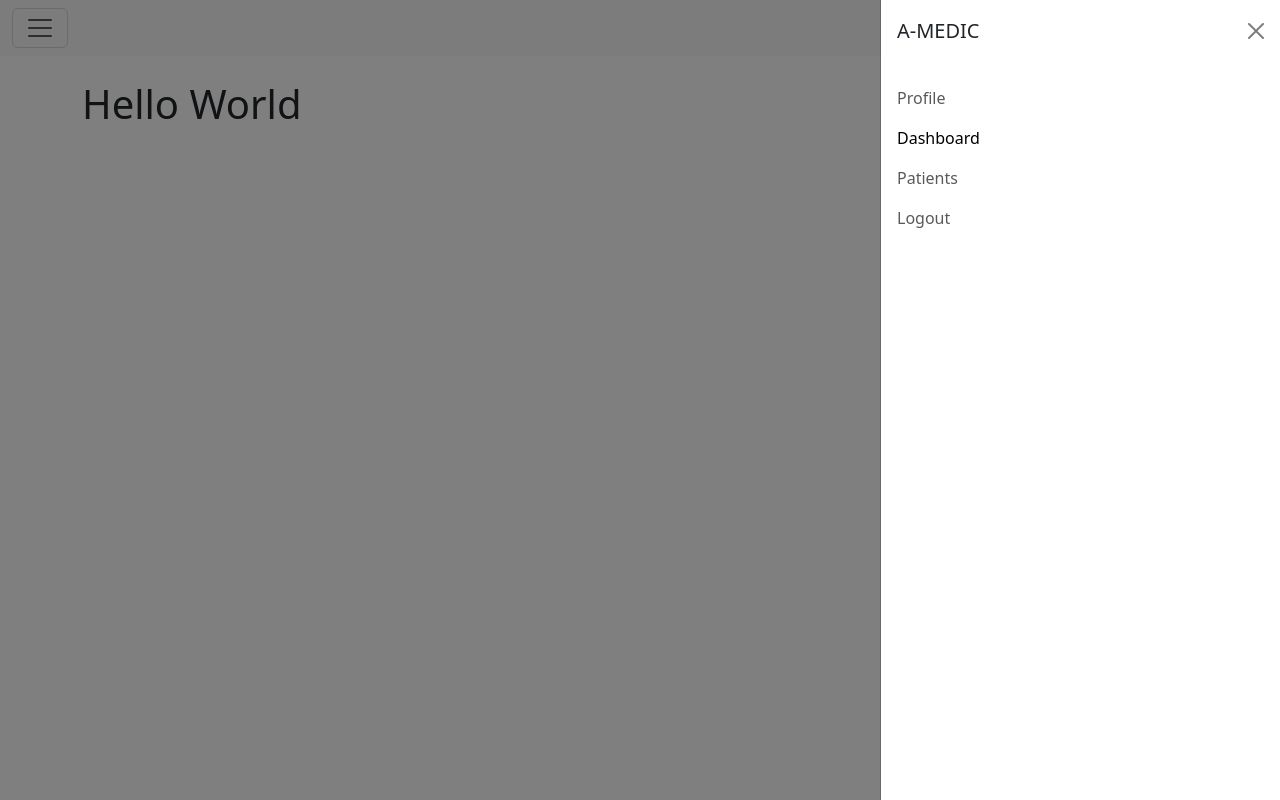
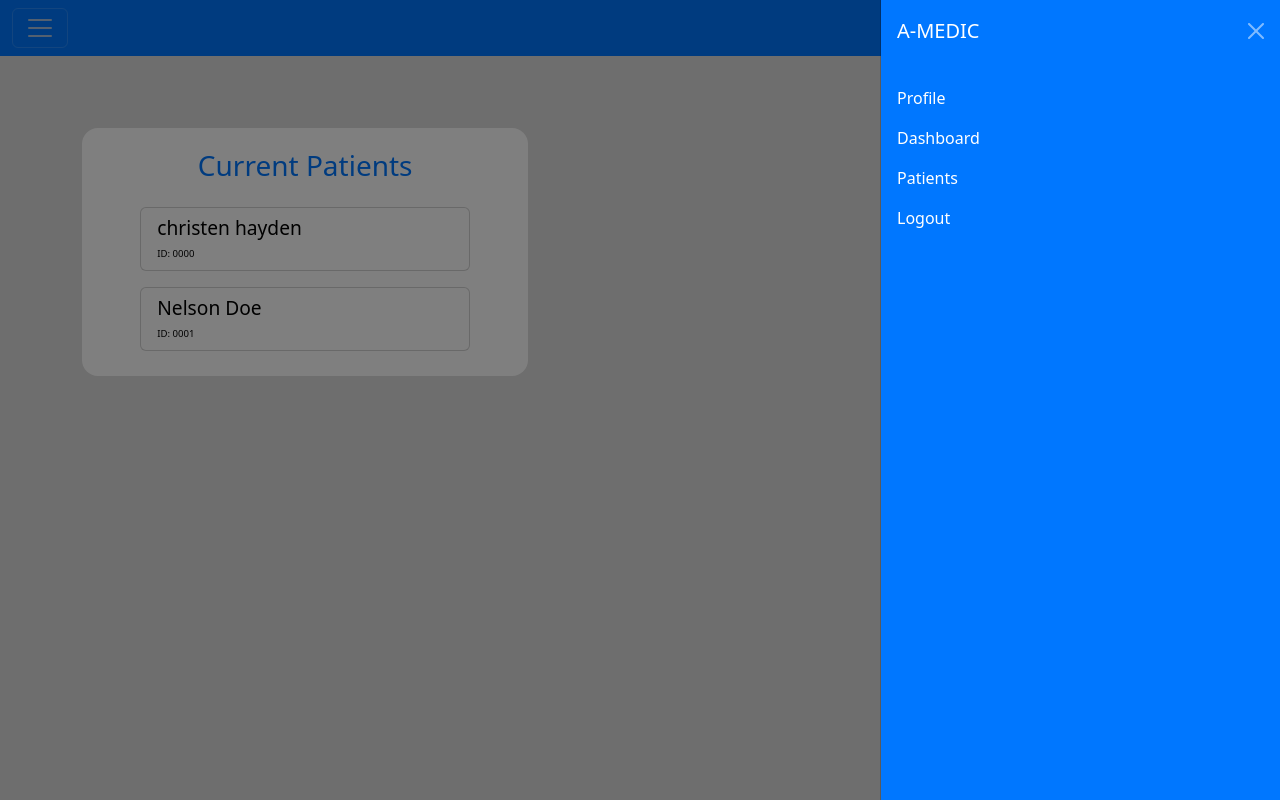
Before and after one commit to RAYD2/FinalYearProject, a Django app: page /dashboard/1/ in a window 1280 px wide, after a click that opens the changed part. Run offline with Django 4.2, Linux system fonts and the light colour scheme; a user stored in the database is signed in; data comes from the database, SQL or seed files in the repository.

Commit message:
patient list, create, assigned patients

```diff
--- a/api_fyp/apiapp/models.py
+++ b/api_fyp/apiapp/models.py
@@ -18,6 +18,12 @@
             'username': self.username,
             'email': self.email,
         }
+# making a profile for each user
+class UserProfile(models.Model):
+    user = models.OneToOneField(User, on_delete= models.CASCADE)
+
+    def __str__(self):
+        return self.user.username
 #  model for the patient data
 class Patient(models.Model):
 
@@ -63,16 +69,11 @@
     ETIV = models.IntegerField(validators=[MinValueValidator(0), MaxValueValidator(30)],null=True, blank=False)
     NWBV = models.IntegerField(validators=[MinValueValidator(0), MaxValueValidator(100)],null=True, blank=False)
     ASF = models.IntegerField(validators=[MinValueValidator(0), MaxValueValidator(100)],null=True, blank=False)
-    Doctor = models.ForeignKey(User, on_delete=models.CASCADE, null=True, blank = True)
+    assigned_to = models.ForeignKey(UserProfile, on_delete=models.CASCADE, related_name= 'assigned_to',null=True, blank=True)
+
     def __str__(self):
         return self.SUBJECT_ID
-# making a profile for each user
-class UserProfile(models.Model):
-    user = models.OneToOneField(User, on_delete= models.CASCADE)
-    treating = models.ForeignKey(Patient, on_delete=models.CASCADE, related_name= 'assigned_to',null=True, blank=True)
 
-    def __str__(self):
-        return self.user.username
 
 # making a profile for each patient
 
--- a/api_fyp/apiapp/templates/Nav.html
+++ b/api_fyp/apiapp/templates/Nav.html
@@ -1,27 +1,27 @@
-<nav class="navbar bg-body-tertiary ">
+<nav class="navbar"  style = "background-color: #0077ff;" >
     <div class="container-fluid">
-      <button class="navbar-toggler" type="button" data-bs-toggle="offcanvas" data-bs-target="#offcanvasNavbar" aria-controls="offcanvasNavbar"  aria-label="Toggle navigation">
+      <button style="filter:invert(1);"class="navbar-toggler" type="button" data-bs-toggle="offcanvas" data-bs-target="#offcanvasNavbar" aria-controls="offcanvasNavbar"  aria-label="Toggle navigation" >
         <span class="navbar-toggler-icon"></span>
       </button>
-      <a class="navbar-brand" href="#">Welcome {{ user_info.user.first_name }} </a>
+      <a  style="color: white;" class="navbar-brand" href="#">Welcome {{ user_info.user.first_name }} </a>
       <div class="offcanvas offcanvas-end" tabindex="-1" id="offcanvasNavbar" aria-labelledby="offcanvasNavbarLabel">
-        <div class="offcanvas-header">
-          <h5 class="offcanvas-title" id="offcanvasNavbarLabel"> A-MEDIC </h5>
-          <button type="button"  class="btn-close" data-bs-dismiss="offcanvas" aria-label="Close"></button>
+        <div class="offcanvas-header" style = "background-color: #0077ff;">
+          <h5  style="color: white;" class="offcanvas-title" id="offcanvasNavbarLabel"> A-MEDIC </h5>
+          <button style="filter:invert(1);" type="button" class="btn-close" data-bs-dismiss="offcanvas" aria-label="Close"></button>
         </div>
-        <div class="offcanvas-body">
+        <div class="offcanvas-body" style = "background-color: #0077ff;" >
           <ul class="navbar-nav justify-content-end flex-grow-1 pe-3">
             <li class="nav-item">
-                <a class="nav-link" href="{}">Profile</a>
+                <a  style="color: white;" class="nav-link" href="{}">Profile</a>
             </li>
             <li class="nav-item">
-              <a class="nav-link active" aria-current="page" href="{% url 'userprofile' pk=user.pk %}"> Dashboard</a>
+              <a  style=" color: white;"class="nav-link" aria-current="page" href="{% url 'dash_view' pk=user.pk %}"> Dashboard</a>
             </li>
             <li class="nav-item">
-              <a class="nav-link" href="{% url 'patients' %}">Patients</a>
+              <a  style="color: white;"class="nav-link" href="{% url 'patients' pk=user_info.pk %}">Patients</a>
             </li>
             <li class="nav-item">
-                <a class="nav-link"  href="{% url 'logout' %}">Logout</a>
+                <a  style="color: white;" class="nav-link"  href="{% url 'logout' %}">Logout</a>
             </li>
           </ul>
         </div>
--- a/api_fyp/apiapp/templates/Profile.html
+++ b/api_fyp/apiapp/templates/Profile.html
@@ -1,5 +1,5 @@
 {% extends 'base.html' %}
 
 {% block content %}
-    <h1>Hello World</h1>
+    <h1></h1>
 {% endblock%}
--- a/api_fyp/apiapp/templates/base.html
+++ b/api_fyp/apiapp/templates/base.html
@@ -5,7 +5,7 @@
     <meta name="viewport" content="width=device-width, initial-scale=1">
     <link href="https://cdn.jsdelivr.net/npm/bootstrap@5.3.5/dist/css/bootstrap.min.css" rel="stylesheet" integrity="sha384-SgOJa3DmI69IUzQ2PVdRZhwQ+dy64/BUtbMJw1MZ8t5HZApcHrRKUc4W0kG879m7" crossorigin="anonymous">
   </head>
-  <body class = "main_container">
+  <body class = "main_container" style= "background-color: rgba(182, 182, 182, 0.466);">
         {% include 'nav.html' %}
         <br/>
     <div class="container">
--- a/api_fyp/apiapp/templates/dashboard.html
+++ b/api_fyp/apiapp/templates/dashboard.html
@@ -1,5 +1,24 @@
 {% extends 'base.html' %}
 
 {% block content %}
-    <h1>Hello World</h1>
-{% endblock%}
+{% if current_patients %}
+        <br></br>
+        <div  class = container_cards style = " padding: 1rem; display:flex; align-items: center; flex-direction:column;  width: 40%; max-width: 40%; justify-content : center ; border: 0.05rem solid rgba(0, 0, 0, 0); border-radius: 1rem; overflow: hidden; background-color: white;">
+            <div>
+                <h3 style="padding-top: 2%; padding-bottom: 4%; color: #0077ff; ">Current Patients</h3>
+            </div>
+            {% for patient in current_patients  %}
+                <div class="card" style="position:relative; width: 80%; height: 4rem; margin:0.5rem auto;">
+                    <a href="{% url 'patient_dashboard'%}" class="text-decoration-none" style="cursor: pointer; color: black;">
+                        <div class="card-body" style="position: relative; bottom: 0.5rem;">
+                            <h5 class="card-title" style="font-size: 1.2rem;">{{patient.PT_F_NAME}} {{patient.PT_LAST_NAME}} </h5>
+                            <p class="card-text" style="font-size: 0.6rem;">ID: {{patient.SUBJECT_ID}}</p>
+                        </div>
+                    </a>
+                </div>
+        {% endfor %}
+        </div>
+{% else %}
+        <p>No Current Patients</p>
+{% endif %}
+{% endblock %}
--- a/api_fyp/apiapp/views.py
+++ b/api_fyp/apiapp/views.py
@@ -6,15 +6,12 @@
 from django.contrib.auth import login, authenticate, logout
 from django.contrib.auth.forms import AuthenticationForm
 from .forms import create_user
+from .forms import create_new_patient
 
 
 
 def home(request):
     return render(request, 'Home.html', {})
-
-def patients(request):
-    patients = Patient.objects.all()
-    return render(request, 'patients.html', {"patients":patients})
 
 def userprofile(request, pk):
     if request.user.is_authenticated:
@@ -31,7 +28,7 @@
         user = authenticate(request,username= username, password = password)
         if user is not None:
             login(request, user)
-            return redirect('userprofile', pk=user.pk)
+            return redirect('dash_view', pk=user.pk)
     else:
         return render(request, "login.html", {})
     return render(request, "login.html", {})
@@ -51,5 +48,50 @@
             user_form.save()
             user = authenticate(username = user_form.username, password= password_n)
             login(request, user)
-            return redirect('userprofile', pk=user.pk)
+            return redirect('dash_view', pk=user.pk)
     return render(request, 'signup.html', {'form': form})
+
+# functions to get patient details/ add patients/edit their information
+
+
+def patients(request, pk):
+    # form to add patients
+    user_info = get_object_or_404(UserProfile, id=pk)
+    patients = Patient.objects.filter(assigned_to__isnull = True)
+    form = create_new_patient()
+    if request.method == 'POST':
+        form = create_new_patient(request.POST)
+        if form.is_valid():
+            patient =  form.save()
+            # return redirect('patients', pk = patient.pk)
+        patients = Patient.objects.filter(assigned_to__isnull = True)
+    # only patients that are not already assigned show up
+    return render(request, 'patients.html', {'form': form,'patients': patients, 'user_info': user_info})
+
+def patient_information(request, pk):
+    patient_info = get_object_or_404(Patient, id=pk)
+    return render(request, "patient_dashboard.html", {"patient_info" : patient_info})
+
+def dash_view(request, pk):
+    if request.user.is_authenticated:
+        try:
+            user_info = get_object_or_404(UserProfile, id=pk)
+            profile = UserProfile.objects.get(user=request.user)
+            current_patients = Patient.objects.filter(assigned_to = profile)
+            return render(request, "dashboard.html", {"current_patients" : current_patients, "user_info" : user_info})
+        except:
+                current_patients = Patient.objects.none()
+    else:
+       current_patients= Patient.objects.none()
+
+    return render(request, "dashboard.html", {"current_patients" : current_patients, "user_info" : user_info})
+
+def patient_add_list(request, pk):
+    add_patient = Patient.objects.get(pk=pk)
+    profile = UserProfile.objects.get(user=request.user)
+    add_patient.assigned_to = profile
+    add_patient.save()
+    return redirect('patients', pk=profile.pk)
+
+def patient_dashboard(request):
+    return render(request, 'patient_dashboard.html', {})
--- a/api_fyp/urls.py
+++ b/api_fyp/urls.py
@@ -21,12 +21,13 @@
 urlpatterns = [
 
     path("admin/", admin.site.urls),
-     path("Home/", views.home, name = "home"),
+    path("Home/", views.home, name = "home"),
     path("login/", views.user_login, name = "login"),
     path("signup/", views.user_signup, name = "signup"),
     path("logout/", views.user_logout, name = "logout"),
-    path("dashboard/<int:pk>/", views.userprofile, name = "userprofile"),
-    path("patients/", views.patients, name = "patients"),
-    # path("users/", include('django.contrib.auth.urls')),
-    # path("users/", include('users.urls'))
+    path("dashboard/<int:pk>/", views.dash_view, name = "dash_view"),
+    path("patients/<int:pk>/", views.patients, name = "patients"),
+    path("patients/add/<int:pk>/", views.patient_add_list, name = "patient_add_list"),
+    path("patient_dashboard/", views.patient_dashboard, name = "patient_dashboard"),
+
 ]
```
Also changed, not shown: api_fyp/apiapp/forms.py (+8 -0 lines), api_fyp/apiapp/templates/patients.html (+30 -5 lines), api_fyp/apiapp/migrations/0007_remove_patient_doctor.py (added), api_fyp/apiapp/migrations/0008_remove_userprofile_treating_patient_doctor.py (added), api_fyp/apiapp/migrations/0009_rename_doctor_patient_assigned_to.py (added), api_fyp/apiapp/templates/patient_dashboard.html (added), db.sqlite3.
